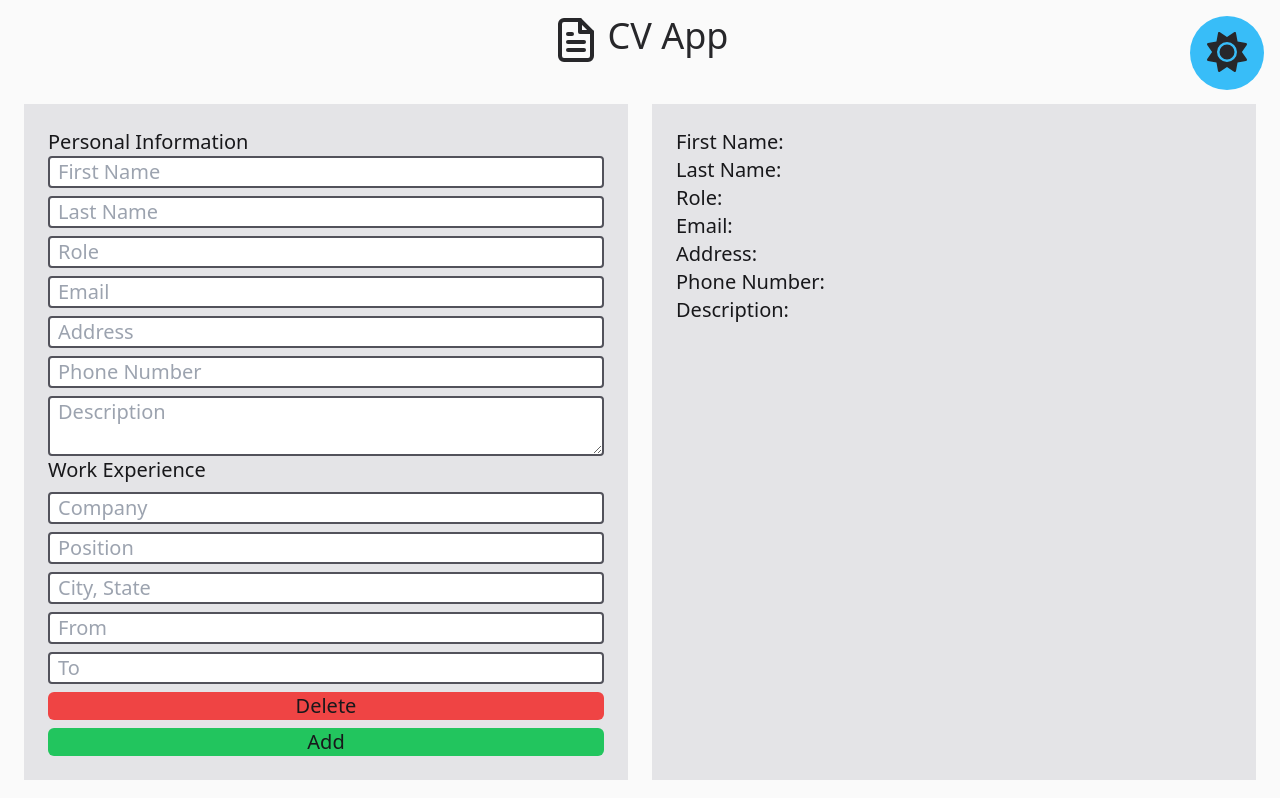
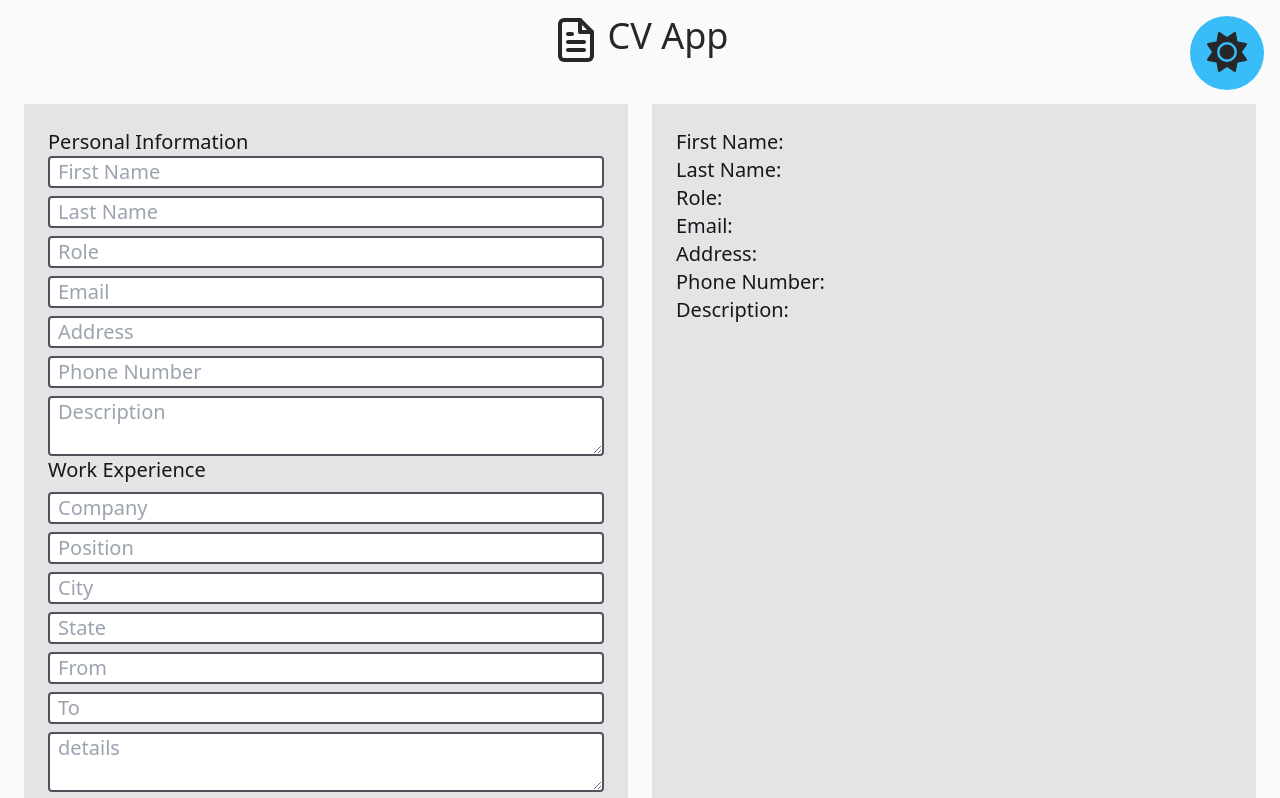
Before and after one commit to Bantchee/cv-project, a React (Create React App) app: page / in a window 1280 px wide. Shown: the top 798 px of the page. Built offline with nearby package versions, Linux system fonts and the light colour scheme; the HTML template or start-up script is replaced by a standard one.

Commit message:
Add details text area

```diff
--- a/src/components/utility/Career.js
+++ b/src/components/utility/Career.js
@@ -1,5 +1,6 @@
 import { Button } from "./Button"
 import { Input } from "./Input"
+import { TextArea } from "./TextArea"
 
 export const Career = (props) => {
     return (
@@ -19,8 +20,14 @@ export const Career = (props) => {
             <Input
                 onChange={(e) => this.props.onChange(e)}
                 type="text"
-                name="cityState"
-                placeholder="City, State"
+                name="city"
+                placeholder="City"
+            />
+            <Input
+                onChange={(e) => this.props.onChange(e)}
+                type="text"
+                name="state"
+                placeholder="State"
             />
             <Input
                 onChange={(e) => this.props.onChange(e)}
@@ -34,6 +41,11 @@ export const Career = (props) => {
                 name="to"
                 placeholder="To"
             />
+            <TextArea
+                onChange={(e) => this.props.onChange(e)}
+                name="details"
+                placeholder="details"
+            />
             <Button
                 className="bg-red-500 rounded-md"
                 value="Delete"
```
